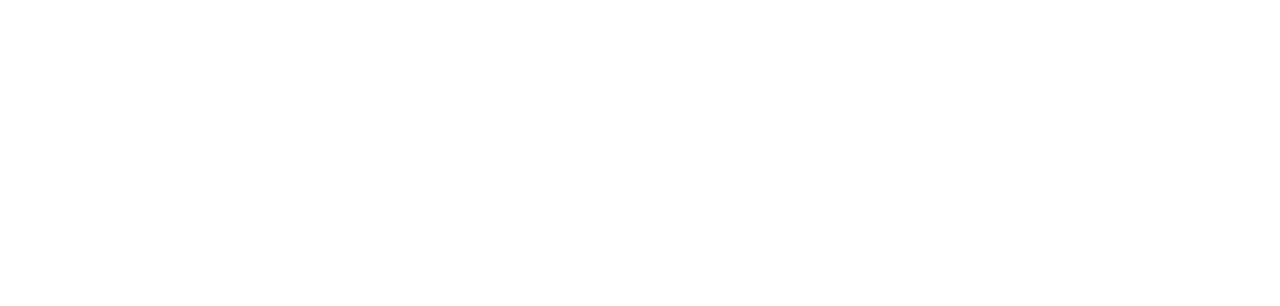
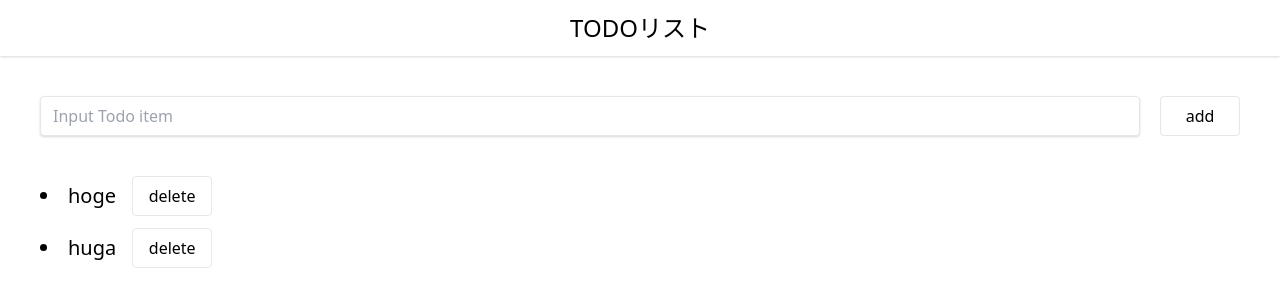
Before and after one commit to TheDesignium/dezban-frontend-skill-check, a Nuxt app: page / in a window 1280 px wide. Shown: the top 306 px of the page. Built offline with nearby package versions, Linux system fonts and the light colour scheme.

Commit message:
oparation ok

```diff
--- /dev/null
+++ b/components/Button.vue
@@ -0,0 +1,25 @@
+<template>
+  <div>
+    <button @click="onClick(index)" class="h-10 w-20 border rounded">{{text}}</button>
+  </div>
+</template>
+
+<script lang="ts">
+import Vue from 'vue'
+export default Vue.extend({
+  props: {
+    text: {
+      type: String,
+      default: ""
+    },
+    onClick: {
+      type: Function,
+      default: () => {}
+    },
+    index: {
+      type: Number,
+      default: 0
+    }
+  }
+})
+</script>
--- a/components/atoms/Button.vue
+++ /dev/null
@@ -1,12 +0,0 @@
-<template>
-  <div>
-    <!-- ここにaddボタンを作成 -->
-  </div>
-</template>
-
-<script lang="ts">
-import Vue from 'vue'
-export default Vue.extend({
-
-})
-</script>
--- a/components/atoms/TodoInput.vue
+++ /dev/null
@@ -1,12 +0,0 @@
-<template>
-  <div>
-    <!-- ここにinputFormを作成 -->
-  </div>
-</template>
-
-<script lang="ts">
-import Vue from 'vue'
-export default Vue.extend({
-
-})
-</script>
--- a/components/atoms/TodoItem.vue
+++ /dev/null
@@ -1,12 +0,0 @@
-<template>
-  <div>
-    <!-- 表示されるリストの元となるコンポーネントを作成 -->
-  </div>
-</template>
-
-<script lang="ts">
-import Vue from 'vue'
-export default Vue.extend({
-
-})
-</script>
--- a/components/molecules/TodoInputBox.vue
+++ /dev/null
@@ -1,19 +0,0 @@
-<template>
-  <div>
-    <TodoInput />
-    <Button />
-  </div>
-</template>
-
-<script lang="ts">
-import Vue from 'vue'
-import TodoInput from '../atoms/TodoInput.vue'
-import Button from '../atoms/Button.vue'
-
-export default Vue.extend({
-  components: {
-    TodoInput,
-    Button
-  }
-})
-</script>
--- a/components/molecules/TodoList.vue
+++ /dev/null
@@ -1,15 +0,0 @@
-<template>
-  <div>
-    <TodoItem />
-  </div>
-</template>
-
-<script lang="ts">
-import Vue from 'vue'
-import TodoItem from '../atoms/TodoItem.vue'
-export default Vue.extend({
-  components: {
-    TodoItem
-  }
-})
-</script>
--- a/components/organisms/Body.vue
+++ /dev/null
@@ -1,20 +0,0 @@
-<template>
-  <div>
-    <TodoInputBox />
-    <TodoList />
-  </div>
-</template>
-
-<script lang="ts">
-import Vue from 'vue'
-import TodoInputBox from '../molecules/TodoInputBox.vue'
-import TodoList from '../molecules/TodoList.vue'
-
-export default Vue.extend({
-  components: {
-    TodoInputBox,
-    TodoList
-  }
-
-})
-</script>
--- a/components/organisms/Header.vue
+++ /dev/null
@@ -1,12 +0,0 @@
-<template>
-  <div>
-    <!-- ヘッダーを作成 -->
-  </div>
-</template>
-
-<script lang="ts">
-import Vue from 'vue'
-export default Vue.extend({
-
-})
-</script>
--- a/components/templates/index.vue
+++ /dev/null
@@ -1,20 +0,0 @@
-<template>
-  <div>
-    <Header />
-    <Body />
-  </div>
-</template>
-
-<script lang="ts">
-import Vue from 'vue'
-import Header from '../organisms/Header.vue'
-import Body from '../organisms/Body.vue'
-
-export default Vue.extend({
-  components: {
-    Header,
-    Body
-  }
-
-})
-</script>
--- a/pages/index.vue
+++ b/pages/index.vue
@@ -1,15 +1,50 @@
 <template>
-  <index />
+  <div>
+    <div class="h-14 shadow flex justify-center items-center">
+    <p class="text-2xl">
+      TODOリスト
+    </p>
+  </div>
+    <div class="body">
+      <div class="flex m-10">
+        <input class="shadow appearance-none border rounded w-full py-2 px-3 text-gray-700 leading-tight focus:outline-none focus:shadow-outline" id="username" type="text" placeholder="Input Todo item" v-model="task">
+        <Button text="add" :onClick="addTask" class="ml-5" />
+      </div>
+      <div class="flex mx-10 mb-3 items-center " v-for="(value, i) in tasks" :key="value.id">
+        <li class="text-xl">{{value}}</li>
+        <Button class="ml-4" text="delete" :onClick="deleteTask" :index="i"/>
+      </div>
+    </div>
+  </div>
 </template>
 
 <script lang="ts">
 import Vue from 'vue'
-import index from '../components/templates/index.vue'
+import Button from '../components/Button.vue'
 
 export default Vue.extend({
   name: 'IndexPage',
   components: {
-    index
+    Button
+  },
+  data(){
+    return {
+      task: "",
+      tasks: ["hoge", "huga"]
+    }
+  },
+  computed: {
+  },
+  methods: {
+    addTask() {
+      if(this.task.trim() !== ""){
+        this.tasks.push(this.task)
+      }
+        this.task = ""
+    },
+    deleteTask(i: number) {
+      this.tasks.splice(i, 1)
+    }
   }
 })
 </script>
```
